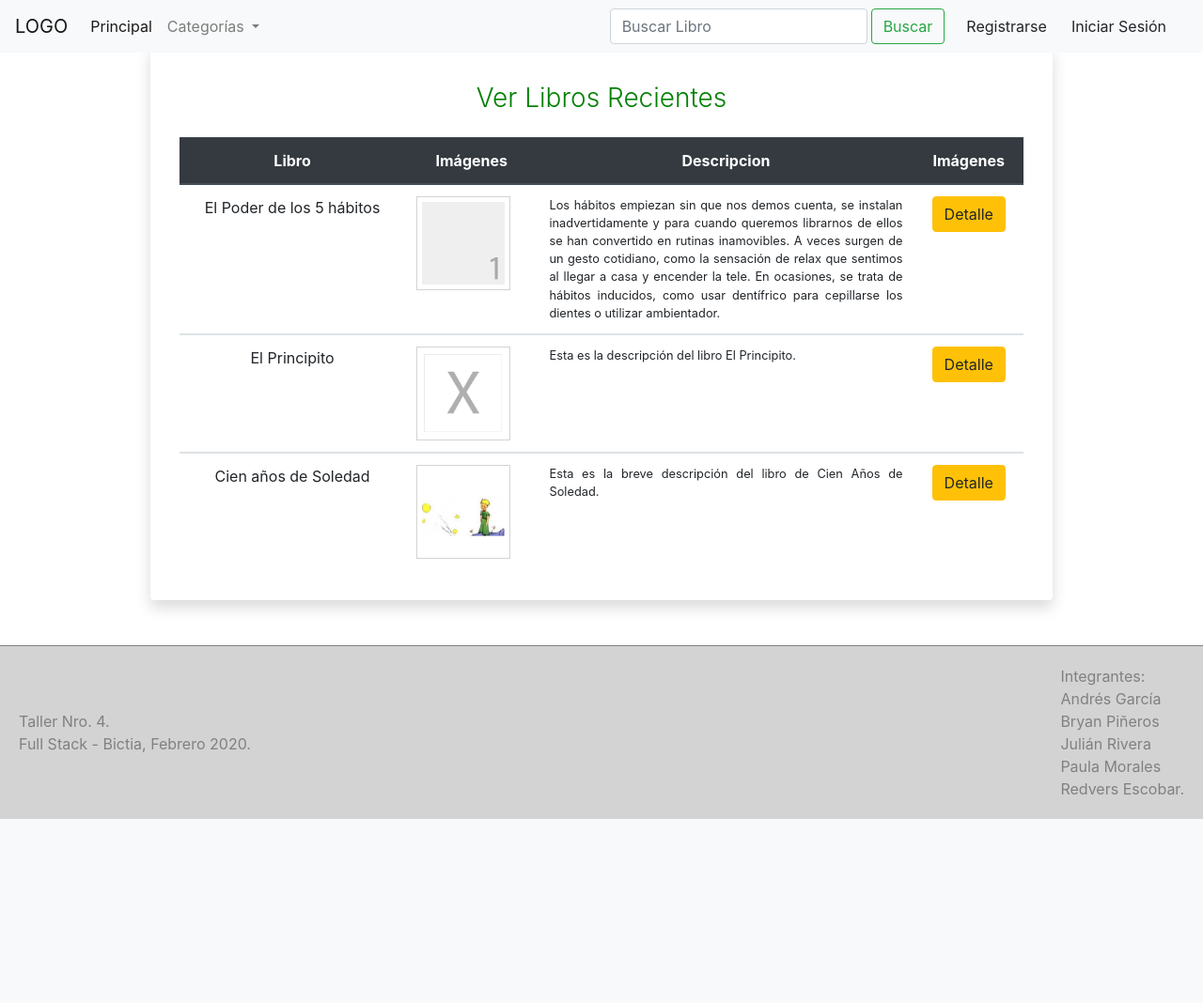
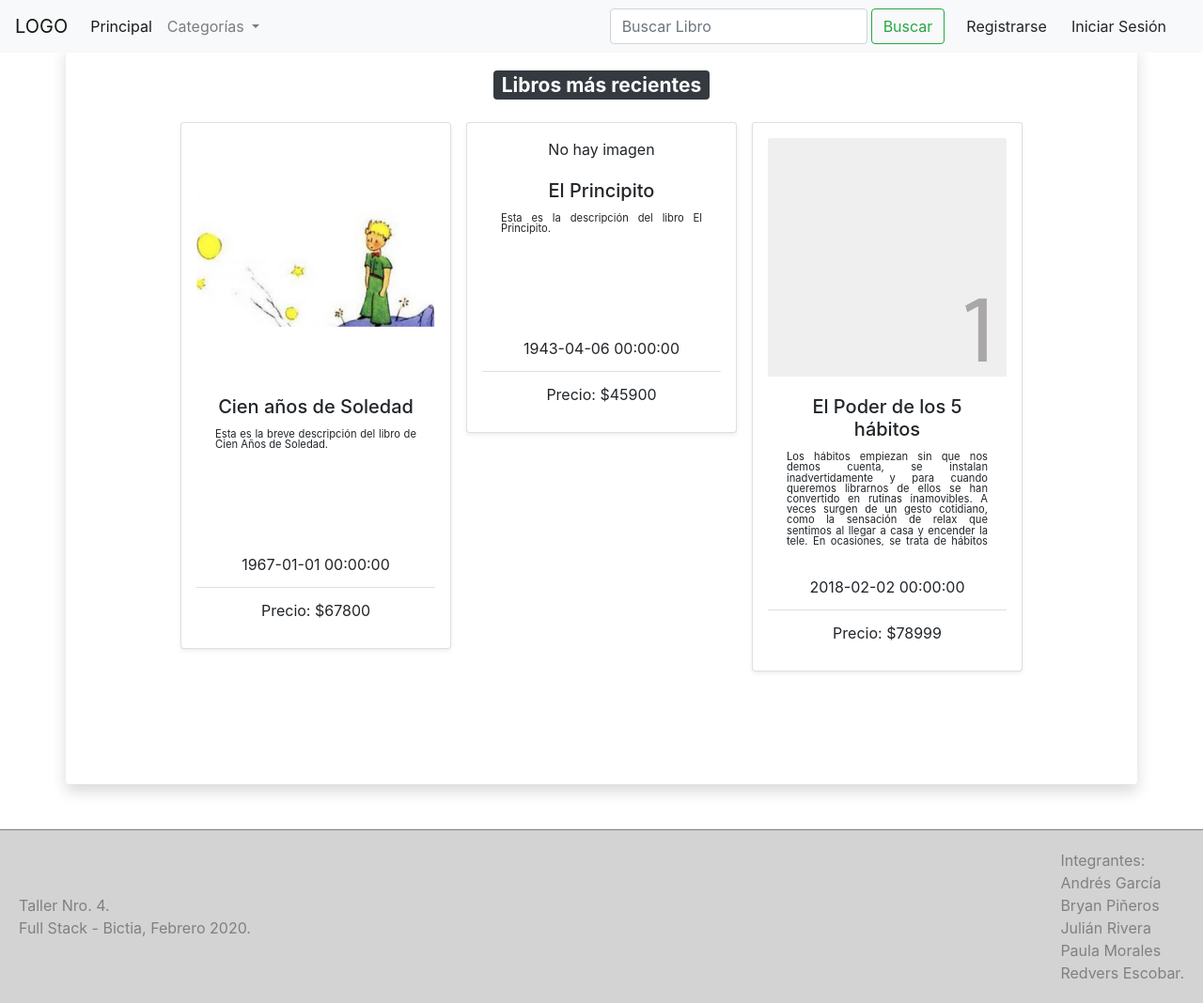
Before and after one commit to paulamorales08/Libreria_Vitual_Bictia, a PHP site: page /Libreria_Vitual_Bictia/ in a window 1280 px wide. Shown: the whole page at 94% size. Before the commit the page ends 872 px from the top, so only its background shows below. Run offline with PHP 8.4, Linux system fonts and the light colour scheme; data comes from the database, SQL or seed files in the repository.

Commit message:
Actualizacion de pagina de detalle de libro e index

```diff
--- a/Comentarios/Comentarios.php
+++ b/Comentarios/Comentarios.php
@@ -60,9 +60,8 @@ class Comentario
         $idLibro = $data['idLibro'];
         $idUsuario = $data['idUsuario'];
         $sql = "UPDATE comentarios SET
-        fechaComentario='$fechaComentario',comentario='$comentario',
-        valoracion='$valoracion',estado='$estado',idLibro='$idLibro',
-        idUsuario='$idUsuario' WHERE idComentario='$idComentario'";
+        comentario='$comentario',
+        valoracion='$valoracion',idLibro='$idLibro'WHERE idComentario='$idComentario'";
         $update = mysqli_query($this->conn, $sql);
         if ($update) {
             return true;
--- a/categorias/Categorias.php
+++ b/categorias/Categorias.php
@@ -75,6 +75,12 @@ class Categoria {
         return mysqli_query($this->conn, $sql);
 
     }
+    function librosRecientesActivos(){
+        $sql = "SELECT * FROM libros WHERE estado=1";
+        //$sql = "SELECT * FROM categorias WHERE nombreCategoria LIKE '%$consulta%'";
+        return mysqli_query($this->conn, $sql);
+
+    }
 }
 
 ?>
--- a/categorias/librosRecientes.php
+++ b/categorias/librosRecientes.php
@@ -27,7 +27,7 @@
 
         echo "<div class='card-body'>";
         echo "<h5 class='card-title'>$libroRecorrido->nombreLibro</h5>";
-        echo "<p class='card-text text-justify'>$libroRecorrido->descripcion</p>";
+        echo "<div class='descripcion_libro'><p class='card-text text-justify'>$libroRecorrido->descripcion</p></div>";
         echo "</div>";
         echo "<ul class='list-group list-group-flush'>";
         //echo "<li class='list-group-item'>$libroRecorrido->fechaPublicacion</li>";
--- a/categorias/librosRecientesSinCategoria.php
+++ b/categorias/librosRecientesSinCategoria.php
@@ -20,12 +20,12 @@
             echo "No hay imagen";
           }
           else{
-              echo "<img src='$imagen->root/moduloImagenes/imagenesLibros/$primeraImagenLibro->urlImagen' class='card-img-top' alt='$primeraImagenLibro->nombreImagen'/>";
+              echo "<a href='../libros/detalleLibro.php?idLibro=$idLibro'><img src='$imagen->root/moduloImagenes/imagenesLibros/$primeraImagenLibro->urlImagen' class='card-img-top' alt='$primeraImagenLibro->nombreImagen'/></a>";
           }
 
         echo "<div class='card-body'>";
         echo "<h5 class='card-title'>$libroRecorrido->nombreLibro</h5>";
-        echo "<p class='card-text text-justify'>$libroRecorrido->descripcion</p>";
+        echo "<div class='descripcion_libro'><p class='card-text text-justify'>$libroRecorrido->descripcion</p></div>";
         echo "</div>";
         echo "<ul class='list-group list-group-flush'>";
         echo "<li class='list-group-item'>$libroRecorrido->fechaPublicacion</li>";
--- a/includes/estilos.css
+++ b/includes/estilos.css
@@ -44,10 +44,11 @@
 .contenedor .imagenLibro{
     background-color: white;
     border-radius: 5px;
+    width: 400px;
 }
 .contenedor .datosLibro{
     padding: 20px;
-    max-width: 600px;
+    width: 100%;
 }
 .contenedor .datosLibro .nombreLibro{
     font-size: 2em;
@@ -60,11 +61,14 @@
     padding: 0 10px;
 }
 .contenedor .datosLibro .publicacion{
+    font-size: .9em;
+    padding: 0 10px;
+}
+.contenedor .datosLibro .categoria{
+    font-size: .9em;
     padding: 0 10px;
 }
 .contenedor .datosLibro .descripcion{
-    padding: 10px;
-    border: 1px solid lightgray;
     border-radius: 5px;
     margin: 10px;
     font-size: .8em;
@@ -143,3 +147,9 @@
     padding: 0 10px;
     font-size: .9em;
 }
+.descripcion_libro {
+    height: 100px;
+    overflow: hidden;
+    line-height: 1;
+    font-size: .7em;
+}
--- a/includes/links.php
+++ b/includes/links.php
@@ -1,4 +1,4 @@
 <link rel="stylesheet" href="https://stackpath.bootstrapcdn.com/bootstrap/4.4.1/css/bootstrap.min.css" integrity="sha384-Vkoo8x4CGsO3+Hhxv8T/Q5PaXtkKtu6ug5TOeNV6gBiFeWPGFN9MuhOf23Q9Ifjh" crossorigin="anonymous">
-<link rel="stylesheet" href="../includes/estilos.css?ver21febv2">
+<link rel="stylesheet" href="../includes/estilos.css?ver23v6">
 <link rel="stylesheet" href="../includes/fontawesome/css/all.css">
 <link rel="shortcut icon" href="../includes/favicon/favicon.ico" />
--- a/index.php
+++ b/index.php
@@ -19,59 +19,61 @@ include_once('./Conn/Database.php');
   include_once('./includes/header.php');
   ?>
 
+
+
+<div class="container text-center p-4 shadow p-3 mb-5 bg-white rounded">
+
 <?php
-  include('./moduloImagenes/claseImagen.php');
+    include_once('categorias/Categorias.php');
+    include_once('moduloImagenes/claseImagen.php');
     $imagen = new Imagen();
-  $libro = new Libro();
-  $todasLasImagenes = $imagen->obtenerImagenesRecientes();
-  $librosRecientes = $libro->obtenerLibrosRecientes();
+    $categoria = new Categoria();
+    $todosLibrosSinCategoria = $categoria->librosRecientesActivos();
+    echo " <h3 class='font-weight-light pb-2'><span class='badge badge-dark'>Libros más recientes</span></h3>";
 ?>
 
-  <div class="container w-75 p-3 shadow p-3 mb-5 bg-white rounded text-dark">
-    <div class="form-group pt-4">
-      <h3 class="text-center font-weight-light texto_verde">Ver Libros Recientes</h3>
-    </div>
+<div class="d-flex flex-row bd-highlight mb-3 d-flex justify-content-center d-flex flex-wrap">
+    <?php
 
-    <div class="container">
-      <table class="table mt-4 tablaImagenes">
-        <thead class="thead-dark text-center">
-          <tr>
-            <th scope="col">Libro</th>
-            <th scope="col">Imágenes</th>
-            <th scope="col">Descripcion</th>
-            <th scope="col">Imágenes</th>
-          </tr>
-        </thead>
+    while ($libroRecorrido = mysqli_fetch_object($todosLibrosSinCategoria)) {
 
-        <?php
-        while ($recorridoLibro = mysqli_fetch_object($librosRecientes)) {
-          echo "<tbody>";
-          echo "<tr class='text-center'>";
-          echo "<td> $recorridoLibro->nombreLibro </td>";
-          //Consulta a la tabla de Imagenes
-          $idLibro = $recorridoLibro->idLibro;
+        echo "<div class='p-2 bd-highlight'>";
+        echo "<div class='card text-center shadow-sm p-3 mb-5 bg-white rounded' style='width: 18rem;'>";
+
+        $idLibro = $libroRecorrido->idLibro;
+
         $primeraImagenLibro = $imagen->obtenerPrimeraImagen($idLibro);
-          //var_dump($primeraImagenLibro);
 
-          //Verificamos si la consulta obtuvo resultados.
-          if ($primeraImagenLibro == null) {
-            //Si la consulta no trae registros publicamos una imagen genérica.
-            echo "<td> <img src='$imagen->root/moduloImagenes/imagenesLibros/imagenNoEncontrada.png' class='d-block' alt='Imagen no encontrada' width='100px'/></td>";
-            //echo "<td> Sin imagen</td>";
-          } else {
-            echo "<td> <img src='$imagen->root/moduloImagenes/imagenesLibros/$primeraImagenLibro->urlImagen' class='d-block' alt='$primeraImagenLibro->nombreImagen' width='100px'/></td>";
-            //echo "<td> $primeraImagenLibro->urlImagen</td>";
+          if($primeraImagenLibro==null){
+            echo "No hay imagen";
           }
-          //echo "<td class='text-justify'> $recorridoLibro->descripcion </td>";
-          echo "<td class='text-justify' style='font-size:.8em'; width='400px'> $recorridoLibro->descripcion </td>" ;
-          echo "<td> <a href='libros/detalleLibro.php?idLibro=$recorridoLibro->idLibro' class='btn btn-warning'>Detalle</a></td>" ;
+          else{
+              echo "<a href='libros/detalleLibro.php?idLibro=$idLibro'><img src='$imagen->root/moduloImagenes/imagenesLibros/$primeraImagenLibro->urlImagen' class='card-img-top' alt='$primeraImagenLibro->nombreImagen'/></a>";
+          }
 
+        echo "<div class='card-body'>";
+        echo "<h5 class='card-title'>$libroRecorrido->nombreLibro</h5>";
+        echo "<div class='descripcion_libro'><p class='card-text text-justify'>$libroRecorrido->descripcion</p></div>";
+        echo "</div>";
+        echo "<ul class='list-group list-group-flush'>";
+        echo "<li class='list-group-item'>$libroRecorrido->fechaPublicacion</li>";
+        echo "<li class='list-group-item'>Precio: $$libroRecorrido->precio</li>";
+        //echo "<li class='list-group-item'>Estado: $libroRecorrido->estado</li>";
+        //echo "<li class='list-group-item'>idAutor: $libroRecorrido->idAutor</li>";
+        //echo "<li class='list-group-item'>idEditorial: $libroRecorrido->idEditorial</li>";
 
-
-          echo "</tr>";
-          echo "</tbody>";
-        } ?>
-      </table>
+        //Publica el boton de modificar si el rol del usuario logueado es ADMIN.
+        if (isset($_SESSION['rol'])){
+            if($_SESSION['rol']==0){
+                echo "<td class='align-middle'><a href='libros/modificarLibro.php?id=$libroRecorrido->idLibro' class='btn btn-outline-success'>Modificar</a></td> ";
+            }
+        }
+        echo " </ul>
+                </div>";
+        echo "</br>";
+        echo "</div>";
+    }
+    ?>
     </div>
     </div>
 
--- a/moduloImagenes/claseImagen.php
+++ b/moduloImagenes/claseImagen.php
@@ -141,4 +141,29 @@ class Libro
         return mysqli_query($this->conn, $sql);
         //return mysqli_fetch_object(mysqli_query($this->conn, $sql));
     }
+    function obtenerCategoria($idCategoria)
+    {
+        $sql = "SELECT * FROM categorias WHERE idCategoria=$idCategoria";
+        //return mysqli_query($this->conn, $sql);
+        return mysqli_fetch_object(mysqli_query($this->conn, $sql));
+    }
 }
+class Autor
+{
+    public $idAutor;
+    public $nombreAutor;
+    public $conn;
+
+    function __construct()
+    {
+        $db = new Databse();
+        $this->conn =  $db->__construct();
+    }
+
+    function obtenerNombreAutor($idAutor)
+    {
+        $sql = "SELECT * FROM autores WHERE idAutor=$idAutor";
+        //return mysqli_query($this->conn, $sql);
+        return mysqli_fetch_object(mysqli_query($this->conn, $sql));
+    }
+}
--- a/moduloImagenes/listadoImagenesLibro.php
+++ b/moduloImagenes/listadoImagenesLibro.php
@@ -12,11 +12,6 @@ $todasLasImagenes = $imagen->obtenerImagenesActivas($idLibro);
 
         <?php
         $conteo = 0;
-        if($todasLasImagenes->lengths===null){
-            echo "<div class='carousel-item active' data-interval='1000'>";
-            echo "<img src='$imagen->root/moduloImagenes/imagenesLibros/imagenNoEncontrada.png' alt='Imagen no encontrada' width='300px'/></div>";
-        }
-        else{
             while ($imagenLibro = mysqli_fetch_object($todasLasImagenes)) {
                 if ($conteo == 0) {
                     echo "<div class='carousel-item active' data-interval='1000'>";
@@ -27,7 +22,6 @@ $todasLasImagenes = $imagen->obtenerImagenesActivas($idLibro);
                 }
                 $conteo++;
             }
-        }
         ?>
 
     </div>
```
Also changed, not shown: Comentarios/modificar.php (+24 -34 lines), Comentarios/todosLosComentarios.php (+12 -15 lines), libros/contenidoLibro.php (+27 -4 lines). Lines whose indentation alone changed are shown as unchanged.
